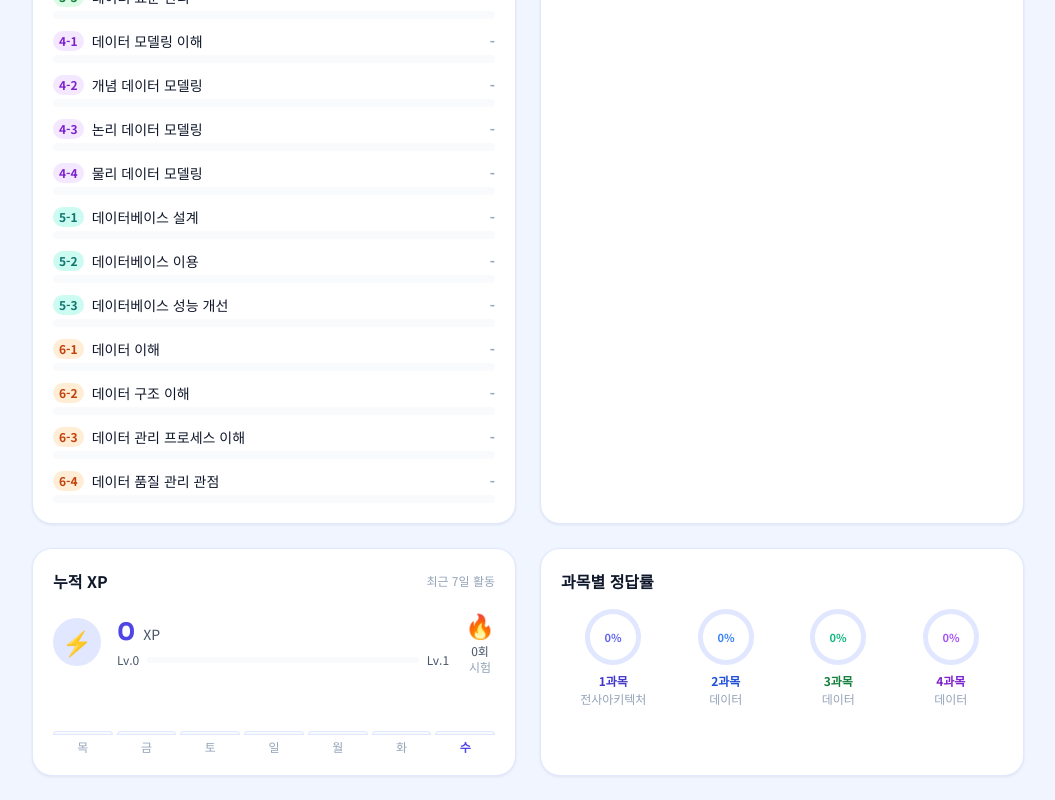
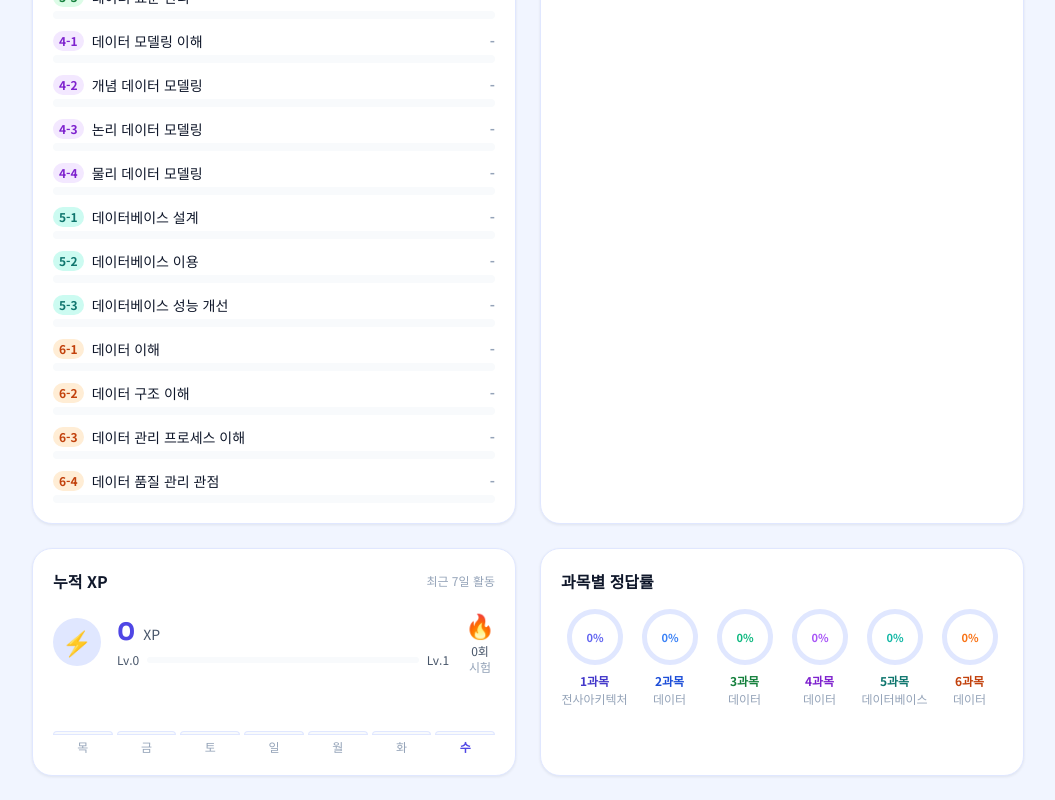
Before and after one commit to kdkim2000/dap, a Next.js app: page / in a window 1280 px wide. Shown: the part 1798-2598 px from the top of the page, without its empty margins (112-1167 px from the left). Built offline with nearby package versions, Linux system fonts and the light colour scheme.

Commit message:
fix: DAsP→DAP 잔존 참조 최종 수정 (ProgressChart 6과목, 시험 헤더, README 전면 갱신)

```diff
--- a/components/dashboard/ProgressChart.tsx
+++ b/components/dashboard/ProgressChart.tsx
@@ -71,8 +71,8 @@ export default function ProgressChart() {
     <div className="q-card space-y-4">
       <h2 className="text-base font-semibold text-ink">과목별 정답률</h2>
 
-      <div className="grid grid-cols-4 gap-2">
-        {[1, 2, 3, 4].map(part => {
+      <div className="grid grid-cols-3 sm:grid-cols-6 gap-2">
+        {[1, 2, 3, 4, 5, 6].map(part => {
           const colors = PART_COLORS[part]
           const partStats = stats.byPart[part]
           const rate = isHydrated && partStats && partStats.attempted > 0
--- a/pages/quiz/exam.tsx
+++ b/pages/quiz/exam.tsx
@@ -403,7 +403,7 @@ export default function ExamPage() {
     <div className="max-w-5xl mx-auto px-4 py-6">
       <div className="flex items-center justify-between mb-4">
         <div>
-          <h1 className="text-lg font-bold text-ink">DAsP 모의고사</h1>
+          <h1 className="text-lg font-bold text-ink">DAP 모의고사</h1>
           <p className="text-xs text-ink-muted">
             {currentIndex + 1} / {questions.length}문항 · {currentQuestion?.part}과목
           </p>
```
Also changed, not shown: 1 other file (tests, documents, lock files or other folders).
